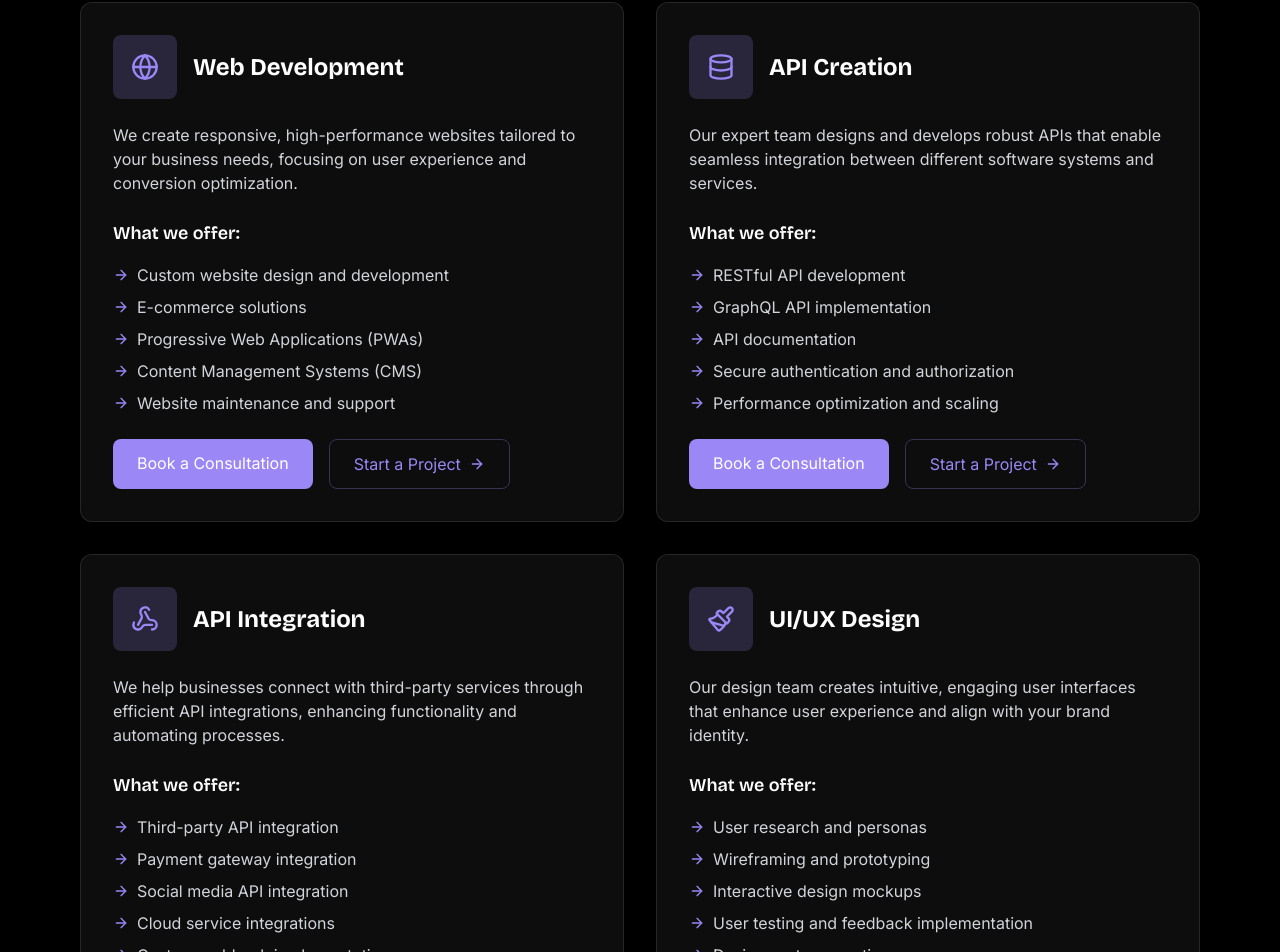
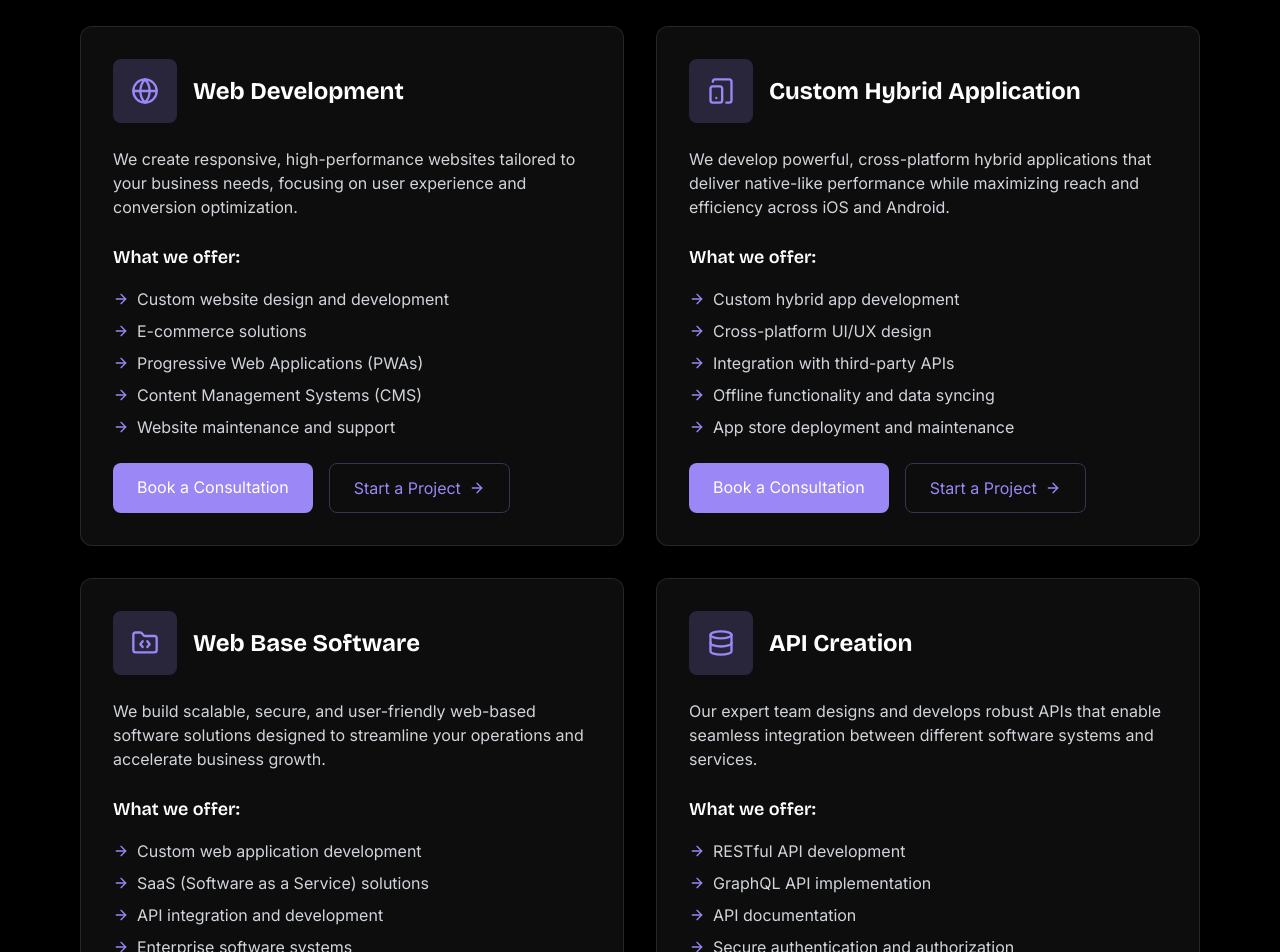
Before and after one commit to AmanYaqoob/blion-digital-pulse, a React (Vite) app: page /services in a window 1280 px wide. Shown: the part 430-1382 px from the top of the page. Built offline with nearby package versions, Linux system fonts and the light colour scheme.

Commit message:
CHnages services

```diff
--- a/src/components/Hero.tsx
+++ b/src/components/Hero.tsx
@@ -87,7 +87,7 @@ const Hero = () => {
           transition={{ duration: 0.5 }}
           className="text-center max-w-4xl mx-auto"
         >
-          <h1 className="text-5xl md:text-6xl lg:text-7xl font-bold font-bricolage leading-tight mb-8">
+          <h1 className="text-5xl md:text-5xl lg:text-6xl font-bold font-bricolage leading-tight mb-8">
             Elevate Your <span className="text-gradient">Digital Presence</span><br />
             With Premium Solutions
           </h1>
@@ -112,7 +112,7 @@ const Hero = () => {
               asChild
               variant="outline"
               size="lg"
-              className="border-blion-purple/50 text-black hover:bg-blion-purple/10 hover:border-blion-purple transition-all duration-300 group text-lg py-7 px-10"
+              className="border-blion-purple/50 text-black hover:bg-blion-purple/10 hover:text-white hover:border-blion-purple transition-all duration-300 group text-lg py-7 px-10"
             >
               <Link to="/portfolio" className="flex items-center">
                 View Our Work
--- a/src/components/Navbar.tsx
+++ b/src/components/Navbar.tsx
@@ -61,7 +61,7 @@ const Navbar = () => {
         )}
       </AnimatePresence>
 
-      <header className="w-full z-50">
+      <header className="w-full z-50 py-3 px-5">
         {/* Top bar with logo and social links */}
         <div className="w-full px-4 py-4 flex items-center justify-between">
           {/* Social Media Links */}
@@ -94,7 +94,7 @@ const Navbar = () => {
             <img
               src="/lovable-uploads/0913ca77-b3b6-4d84-86d7-635db6a9da1a.png"
               alt="Blizon Logo"
-              className="h-8 w-auto"
+              className="h-10 w-auto"
             />
           </Link>
 
--- a/src/components/Services.tsx
+++ b/src/components/Services.tsx
@@ -33,6 +33,12 @@ const customIcons = {
 
 const services = [
   {
+    name: "Property Management Websites",
+    description:
+      "Specialized solutions for property managers: Listing management, tenant portals, maintenance requests, rent processing, and analytics.",
+    highlight: true,
+  },
+  {
     name: "Web Development",
     description:
       "Build high-performance, responsive, and modern websites tailored for your business, focusing on user experience and growth.",
@@ -56,12 +62,6 @@ const services = [
     name: "Web Scraping",
     description:
       "Automate information gathering and gain insights with custom scraping and data collection tools for your business.",
-  },
-  {
-    name: "Property Management Websites",
-    description:
-      "Specialized solutions for property managers: Listing management, tenant portals, maintenance requests, rent processing, and analytics.",
-    highlight: true,
   },
   {
     name: "Scripting & Automation",
--- a/src/pages/ServicesPage.tsx
+++ b/src/pages/ServicesPage.tsx
@@ -3,7 +3,8 @@ import React from "react";
 import Navbar from "@/components/Navbar";
 import Footer from "@/components/Footer";
 import { motion } from "framer-motion";
-import { ArrowRight, Code2, Globe, Paintbrush, Video, BarChart3, Database, Webhook, Building } from "lucide-react";
+import { ArrowRight, Code2, Globe, Paintbrush, Video, BarChart3, Database, Webhook, Building, FolderCode, TabletSmartphone, } from "lucide-react";
+
 import { Link } from "react-router-dom";
 
 interface ServiceDetailProps {
@@ -73,6 +74,32 @@ const ServicesPage = () => {
         "Progressive Web Applications (PWAs)",
         "Content Management Systems (CMS)",
         "Website maintenance and support",
+      ],
+    },
+    {
+      icon: <TabletSmartphone size={28} />,
+      title: "Custom Hybrid Application",
+      description:
+        "We develop powerful, cross-platform hybrid applications that deliver native-like performance while maximizing reach and efficiency across iOS and Android.",
+      features: [
+        "Custom hybrid app development",
+        "Cross-platform UI/UX design",
+        "Integration with third-party APIs",
+        "Offline functionality and data syncing",
+        "App store deployment and maintenance",
+      ],
+    },
+    {
+      icon: <FolderCode size={28} />,
+      title: "Web Base Software",
+      description:
+        "We build scalable, secure, and user-friendly web-based software solutions designed to streamline your operations and accelerate business growth.",
+      features: [
+        "Custom web application development",
+        "SaaS (Software as a Service) solutions",
+        "API integration and development",
+        "Enterprise software systems",
+        "Ongoing software maintenance and support",
       ],
     },
     {
```
Also changed, not shown: 1 other file (tests, documents, lock files or other folders).
